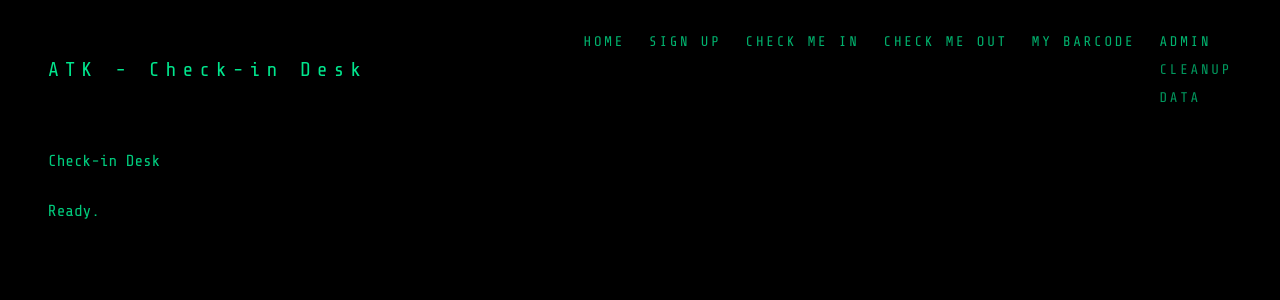
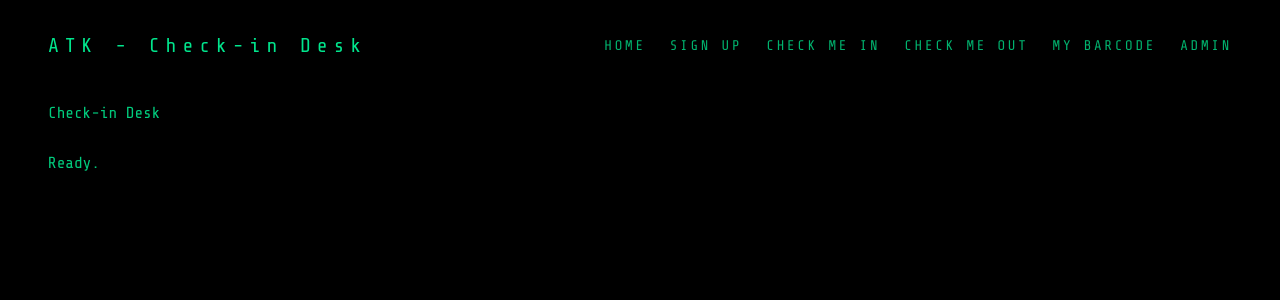
Before and after one commit to zakkoo/atkcis, an ASP.NET Core app: page / in a window 1280 px wide. Shown: the top 300 px of the page. Run offline with ASP.NET Core 8, Linux system fonts and the light colour scheme; some libraries are stand-ins or nearby versions.

Commit message:
Make admin submenu toggle on hover or click

```diff
--- a/Atk.Cis.Web/Pages/Shared/_Layout.cshtml
+++ b/Atk.Cis.Web/Pages/Shared/_Layout.cshtml
@@ -39,11 +39,15 @@
                     <li><a class="transition hover:text-terminal-glow" asp-page="/CheckOut">Check me out</a></li>
                     <li><a class="transition hover:text-terminal-glow" asp-page="/GetBarcode">My Barcode</a></li>
                     <li>
-                        <span class="text-terminal-glow/70">Admin</span>
-                        <ul class="mt-2 flex flex-col gap-2 text-terminal-glow/60">
-                            <li><a class="transition hover:text-terminal-glow" asp-page="/Admin/Cleanup">Cleanup</a></li>
-                            <li><a class="transition hover:text-terminal-glow" asp-page="/Admin/Data">Data</a></li>
-                        </ul>
+                        <details class="group relative">
+                            <summary class="cursor-pointer list-none text-terminal-glow/70 transition hover:text-terminal-glow">
+                                Admin
+                            </summary>
+                            <ul class="mt-2 hidden flex-col gap-2 text-terminal-glow/60 group-hover:flex group-open:flex">
+                                <li><a class="transition hover:text-terminal-glow" asp-page="/Admin/Cleanup">Cleanup</a></li>
+                                <li><a class="transition hover:text-terminal-glow" asp-page="/Admin/Data">Data</a></li>
+                            </ul>
+                        </details>
                     </li>
                 </ul>
             </nav>
```
